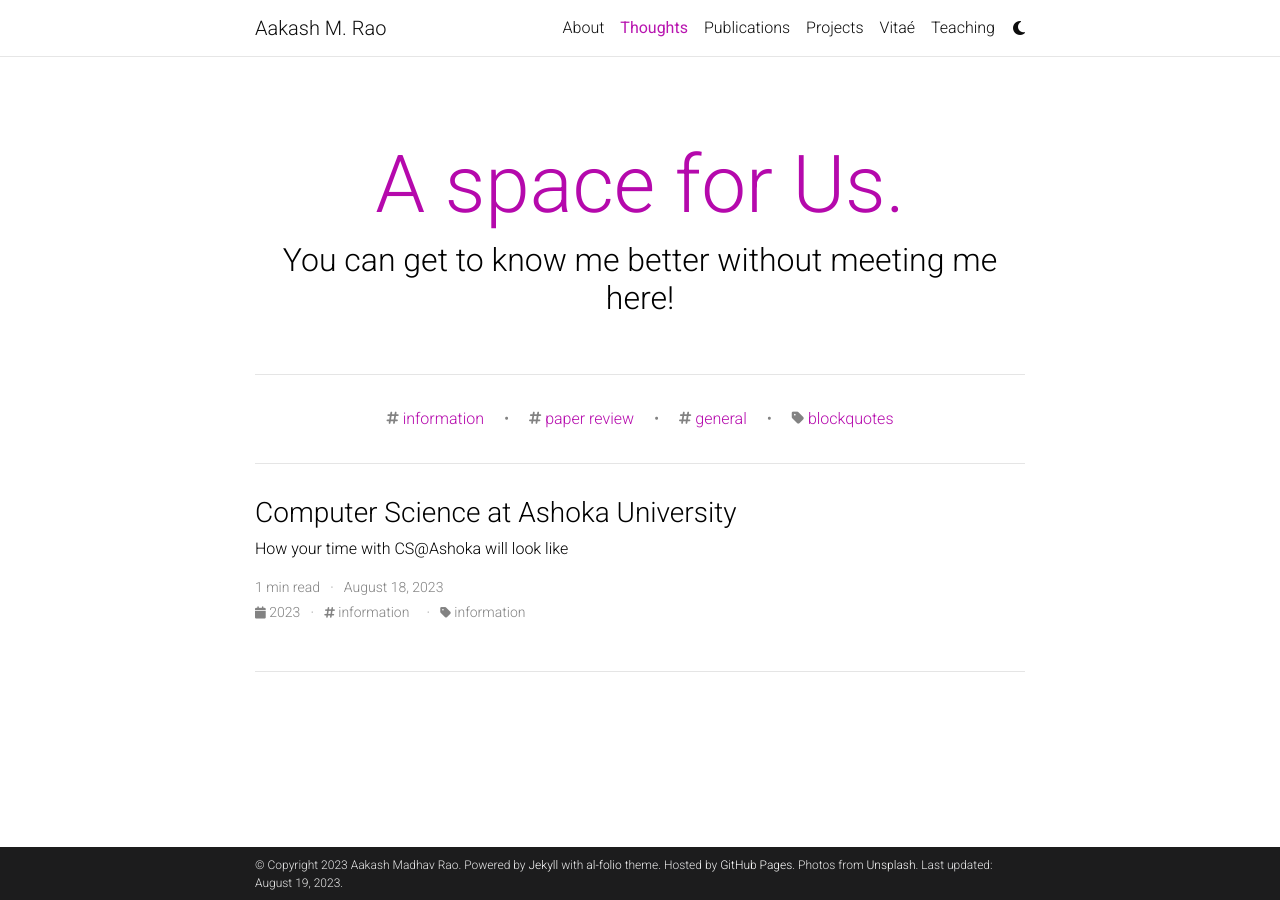
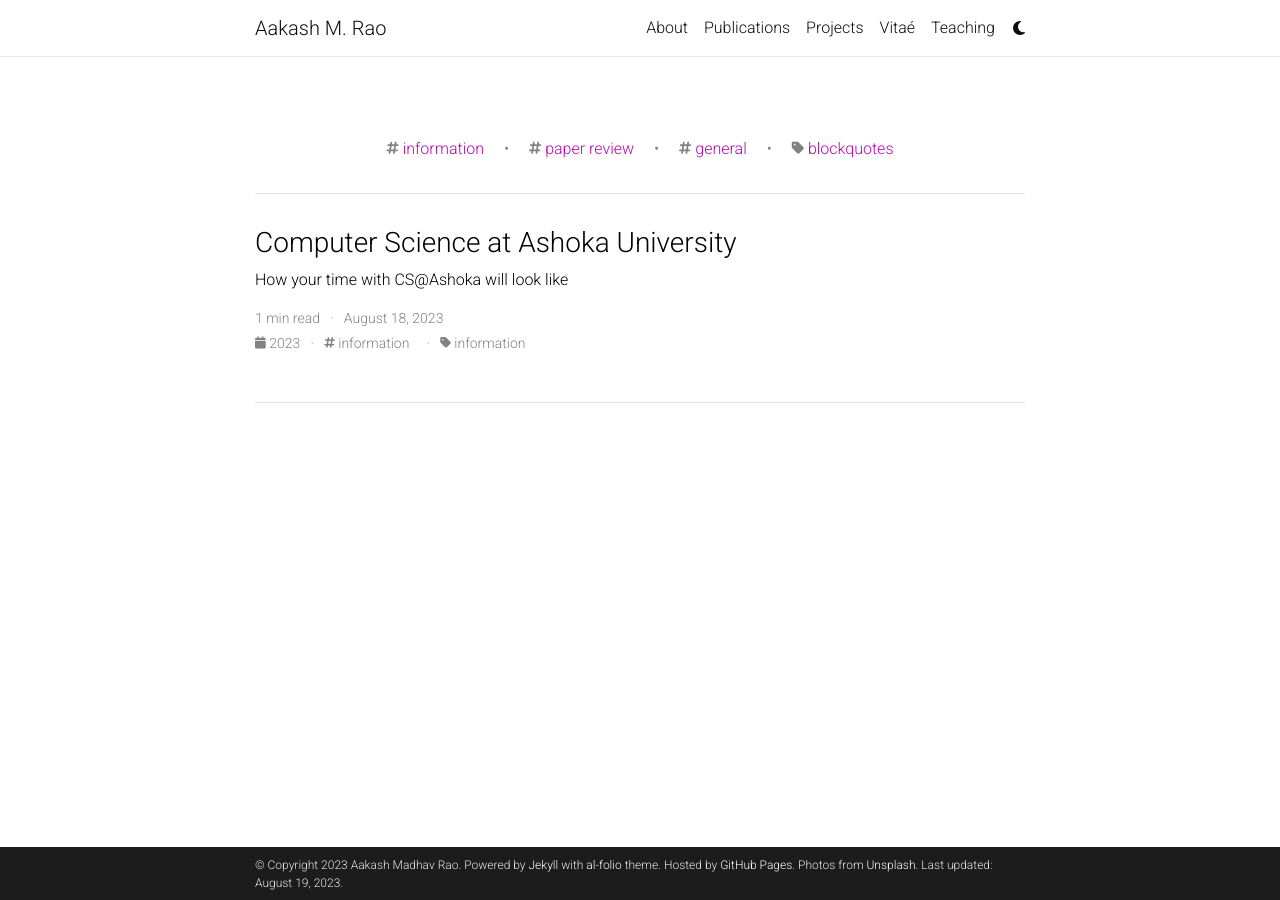
Before and after one commit to mraoaakash/mraoaakash.github.io, a Jekyll site: the page built from blog/index.html, in a window 1280 px wide. Built offline with Jekyll 4.4.1, drawn with Linux system fonts in a browser that asks for light colours; the list of posts is cut into pages by our own code; comment, search, counter and statistics services are not loaded; a style sheet for code colours, icons or effects is not loaded.

Commit message:
Update _config.yml

```diff
--- a/_config.yml
+++ b/_config.yml
@@ -123,9 +123,9 @@
 # Blog
 # -----------------------------------------------------------------------------
 
-blog_name: A space for Us. # blog_name will be displayed in your blog page
-blog_nav_title: Thoughts  # your blog must have a title for it to be displayed in the nav bar
-blog_description: You can get to know me better without meeting me here!
+blog_name:  # blog_name will be displayed in your blog page
+blog_nav_title:   # your blog must have a title for it to be displayed in the nav bar
+blog_description:
 permalink: /blog/:year/:title/
 
 # Pagination
```
